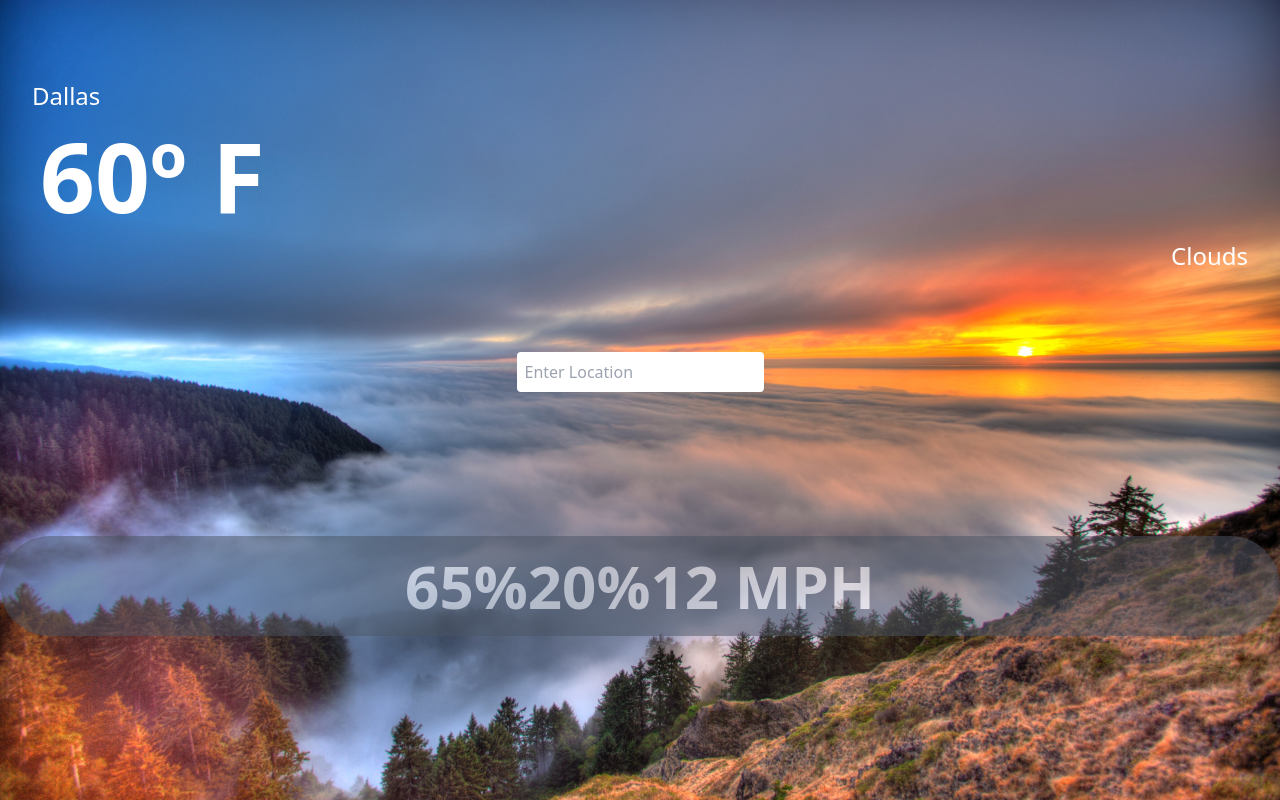
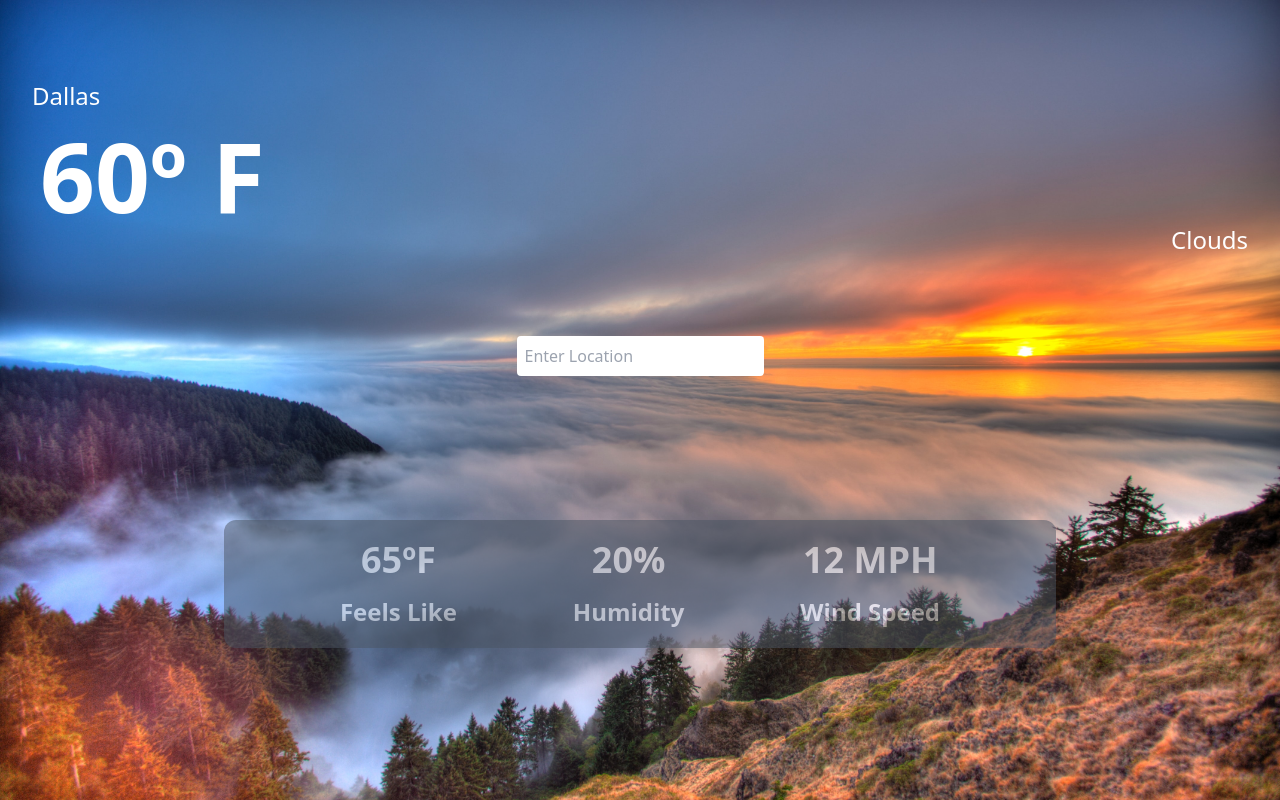
Before and after one commit to AguiarMS/weather-app-vite, a React (Vite) app: page / in a window 1280 px wide. Built offline with nearby package versions, Linux system fonts and the light colour scheme.

Commit message:
Adjust display information

```diff
--- a/src/App.tsx
+++ b/src/App.tsx
@@ -14,6 +14,7 @@ function App() {
         setData(response.data);
         console.log(response.data);
       });
+      setLocation('')
     }
   };
 
@@ -28,9 +29,6 @@ function App() {
 
       <div className="mt-4">
         <p className="px-10 text-8xl font-bold text-white	">60º F</p>
-      </div>
-
-      <div className="mt-4">
         <p className="flex justify-end px-8 font-sans text-2xl	text-white">
           Clouds
         </p>
@@ -48,15 +46,18 @@ function App() {
       </div>
 
       {/* Other stats */}
-      <div className="flex justify-center mt-36 bg-gray-600 rounded-full py-5 opacity-50">
-        <div className="text-white text-6xl font-semibold">
-          <p>65%</p>
+      <div className="flex justify-evenly mt-36 ml-56 mr-56 bg-gray-600 rounded-xl py-5 opacity-50">
+        <div className="text-white font-semibold">
+          <p className="flex justify-center text-4xl">65ºF</p>
+          <p className="text-2xl mt-4">Feels Like</p>
         </div>
         <div className="text-white text-6xl font-semibold">
-          <p>20%</p>
+          <p className="flex justify-center text-4xl">20%</p>
+          <p className="text-2xl mt-4">Humidity</p>
         </div>
         <div className="text-white text-6xl font-semibold">
-          <p>12 MPH</p>
+          <p className="flex justify-center text-4xl">12 MPH</p>
+          <p className="text-2xl mt-4">Wind Speed</p>
         </div>
       </div>
     </div>
```
